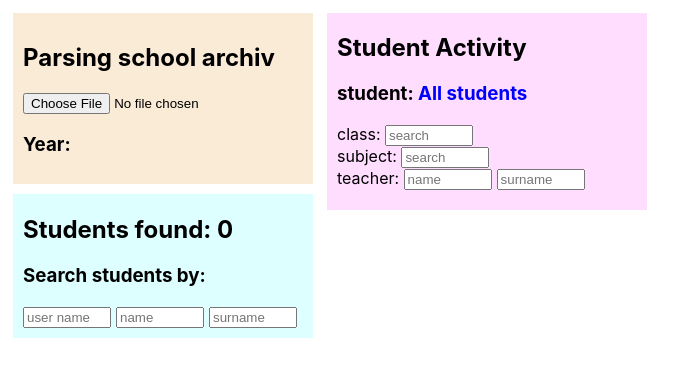
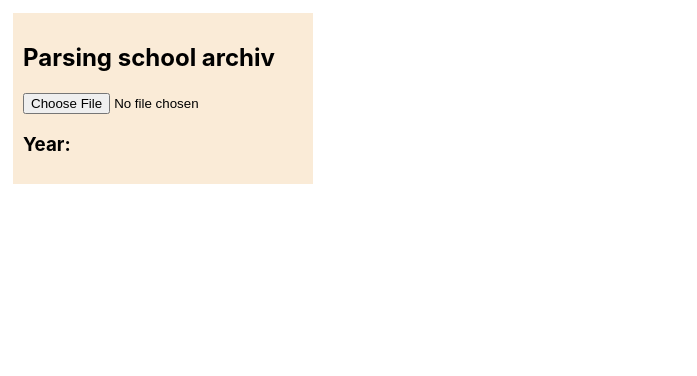
Before and after one commit to jarek-figura/school-export-xml, a React (Create React App) app: page / in a window 1280 px wide. Shown: the top 376 px of the page, without its empty margins (0-697 px from the left). Built offline with nearby package versions, Linux system fonts and the light colour scheme.

Commit message:
wip - student presences

```diff
--- a/src/components/business/App.js
+++ b/src/components/business/App.js
@@ -13,11 +13,13 @@ export class App extends Component {
 
   handleChange = event => {
     let file = event.target.files[0];
-    if (file.name.slice(-3) !== 'xml') {
+    if (!file || file.name.slice(-3) !== 'xml') {
       this.setState({ formError: new Error('Please choose XML file') });
       return;
     }
+    this.props.resetSchool();
     this.props.updateParsingTxt('Parsing XML ...');
+    this.props.handleShowStudentPresences(false);
     const reader = new FileReader();
     reader.readAsText(file);
     reader.onloadend = evt => {
@@ -50,15 +52,15 @@ export class App extends Component {
                 <form id='form1'>
                   <h2>Parsing school archiv</h2>
                   <input type='file' name='file' onChange={this.handleChange}/>
-                  {this.state.formError && <p style={{color: 'red', fontSize: '24px', fontWeight: 'bold'}}>{this.state.formError.message}</p>}
+                  {this.state.formError && <p style={{color: 'red', fontSize: '22px', fontWeight: 'bold'}}>{this.state.formError.message}</p>}
                   <h3>Year: {this.props.year && `${yearStart.toLocaleDateString('pl-PL')} - ${yearEnd.toLocaleDateString('pl-PL')}`}</h3>
                   <p style={{ color: 'red' }}>{this.props.parsingTxt}</p>
                 </form>
               </div>
-              <Students/>
+              { this.props.school && <Students /> }
             </td>
             <td style={{verticalAlign: 'top'}}>
-              <StudentActivity />
+              { this.props.school && <StudentActivity /> }
             </td>
           </tr>
         </tbody>
--- a/src/components/business/Grade.js
+++ b/src/components/business/Grade.js
@@ -30,7 +30,8 @@ export class Grade extends Component {
     let studentData = this.props.subject.querySelector('students');
     studentData = grade && JSON.parse(studentData.innerHTML);
 
-    // PRESENCES START
+    // PRESENCES START ##########################
+
     let prezence = this.props.subject.querySelector('presences').querySelectorAll('presence');
     console.log(prezence);
     let prezData = prezence.length && Array.from(prezence)[0].querySelectorAll('data');
@@ -38,10 +39,12 @@ export class Grade extends Component {
     let innerData = data && data.innerHTML;
     innerData = parsePresence(innerData);
     innerData = innerData && innerData.length && JSON.parse(innerData);
+    // console.log('pokaż obecności = ' + this.props.showStudentPresences);
     // console.log(innerData && innerData.length && new Date(innerData[0].date).toLocaleDateString('pl-PL'));
     // console.log(innerData && innerData.length && this.props.presencesTypes[innerData[0].students[2].presence]);
     // console.log(innerData && innerData.length && this.props.studentUserName[innerData[0].students[2].student_id]);
-    // PRESENCES END
+
+    // PRESENCES END ##########################
 
     let gradesDescr = {};
     let gradesLabel = {};
@@ -89,7 +92,7 @@ export class Grade extends Component {
                 (clickedId === null) || (student.grades.length && student.student_id.toString() === clickedId)
                 ?
                   <tr key={student.student_id}>
-                    {stdFinalGrade = ''}
+                    {stdFinalGrade = null}
                     {/* {stdSummaryGrade = []} */}
                     <td className={`${tmpClassName[clickedId]}`}>{this.props.studentName[student.student_id]} {this.props.studentSurname[student.student_id]}</td>
                     <td style={{borderRight: '1px solid #bbb'}} className={`${tmpClassName[clickedId]}`}>{this.props.studentUserName[student.student_id]}</td>
--- a/src/components/business/StudentActivity.js
+++ b/src/components/business/StudentActivity.js
@@ -8,9 +8,9 @@ import TeacherSearch from './TeacherSearch';
 
 export class StudentActivity extends Component {
 
-  handleResetStudent = () => {
-    this.props.handleStudentClick(null);
-  };
+  handleResetStudent = () => { this.props.handleStudentClick(null) };
+
+  handleClick = () => { this.props.handleShowStudentPresences(true) };
 
   render() {
     const clickedId = this.props.studentClickedId;
@@ -28,16 +28,10 @@ export class StudentActivity extends Component {
               : null
             }
           </h3>
-          <div>
-            <ClassSearch/>
-          </div>
-          <div>
-            <SubjectSearch/>
-          </div>
-          <div>
-            <TeacherSearch/>
-          </div>
-          <p>&nbsp;</p>
+          <div><ClassSearch/></div>
+          <div><SubjectSearch/></div>
+          <div><TeacherSearch/></div>
+          <h3><button onClick={this.handleClick}>show student presences</button></h3>
         </div>
         <div className='semester-column'>
         {
--- a/src/components/contexts/XML.js
+++ b/src/components/contexts/XML.js
@@ -28,9 +28,11 @@ export class XMLProvider extends Component {
     studentClickedId: null,
     parsingTxt: '',
     presencesTypes: [],
+    showStudentPresences: false,
     // behaviors: [],
     // lessons_entries: [],
 
+    resetSchool: () => this.setState({ school: null }),
     updateSchool: school => {
       this.setState({ school: school })
       const year = school.querySelector('year');
@@ -82,7 +84,8 @@ export class XMLProvider extends Component {
     updateSearchClass: text => this.setState({ searchClass: text }),
     updateSearchTeacherName: text => this.setState({ searchTeacherName: text }),
     updateSearchTeacherSurname: text => this.setState({ searchTeacherSurname: text }),
-    updateParsingTxt: text => this.setState({ parsingTxt: text })
+    updateParsingTxt: text => this.setState({ parsingTxt: text }),
+    handleShowStudentPresences: flag => this.setState({ showStudentPresences: flag })
   };
 
   render() {
```
